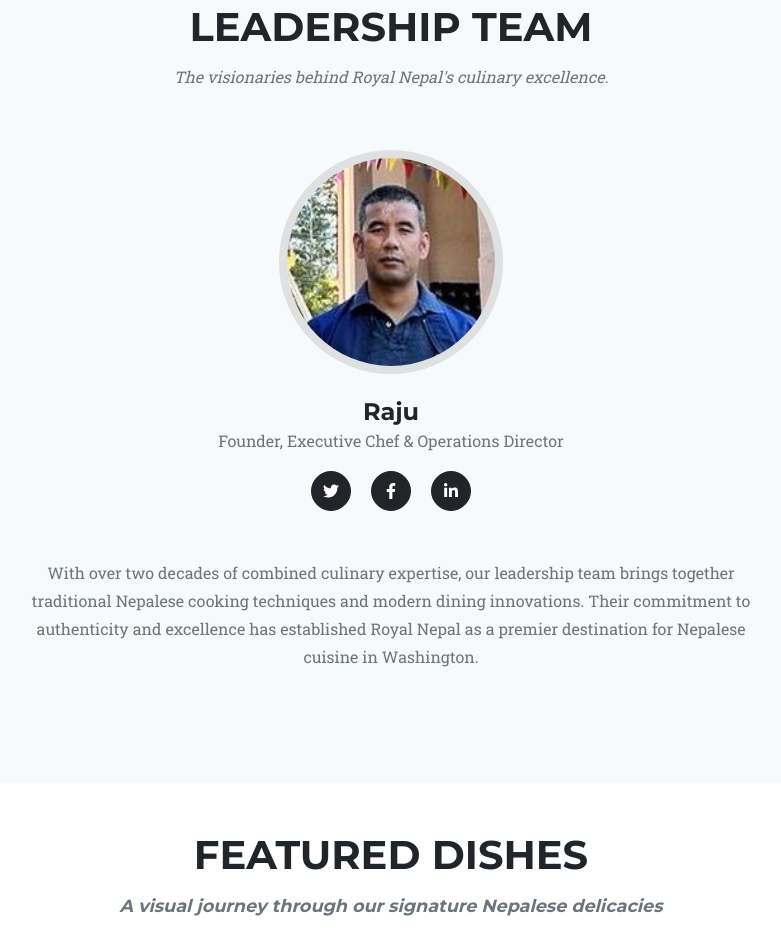
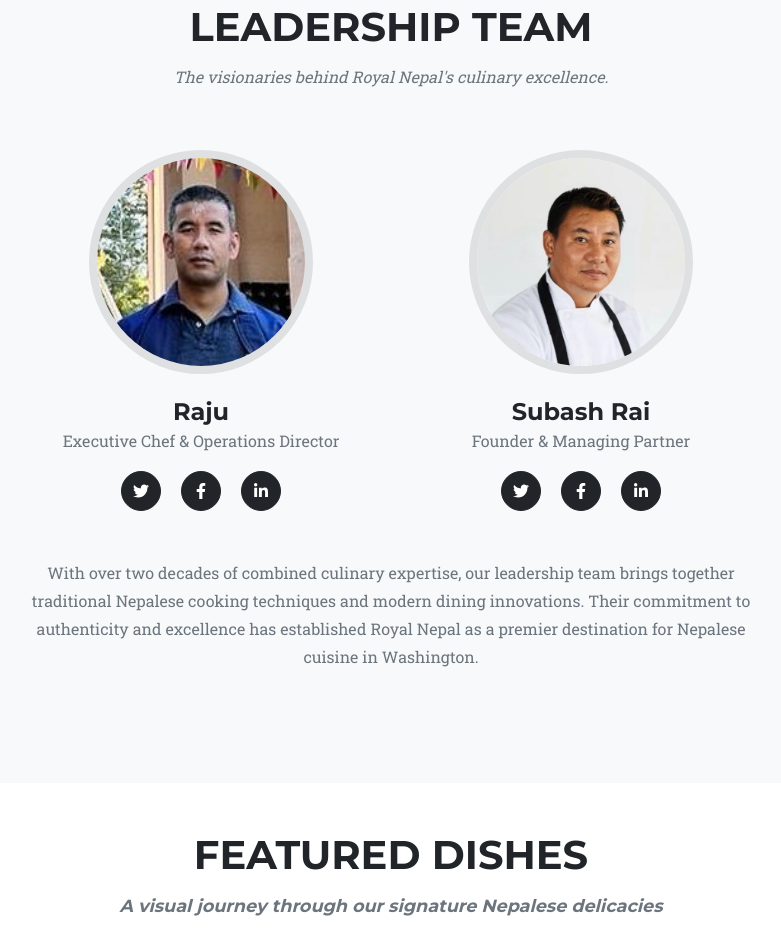
Before and after one commit to RoyalNepal-VA/royalnepalva, a plain HTML site: page index.html in a window 1280 px wide. Shown: the part 5715-6662 px from the top of the page, without its empty margins (249-1030 px from the left). Drawn offline with nearby package versions, Linux system fonts and the light colour scheme.

Commit message:
Update team

```diff
--- a/index.html
+++ b/index.html
@@ -518,24 +518,24 @@
                     <h3 class="section-subheading text-muted">The visionaries behind Royal Nepal's culinary excellence.</h3>
                 </div>
                 <div class="row justify-content-center">
-                    <!-- <div class="col-lg-4">
-                        <div class="team-member">
-                            <img class="mx-auto rounded-circle" src="assets/img/team/1.jpeg" alt="..." />
-                            <h4>Subash Rai</h4>
-                            <p class="text-muted">Founder & Executive Chef</p>
-                            <a class="btn btn-dark btn-social mx-2" href="#!" aria-label="Subash Rai Twitter Profile"><i class="fab fa-twitter"></i></a>
-                            <a class="btn btn-dark btn-social mx-2" href="#!" aria-label="Subash Rai Facebook Profile"><i class="fab fa-facebook-f"></i></a>
-                            <a class="btn btn-dark btn-social mx-2" href="#!" aria-label="Subash Rai LinkedIn Profile"><i class="fab fa-linkedin-in"></i></a>
-                        </div>
-                    </div> -->
                     <div class="col-lg-4">
                         <div class="team-member">
                             <img class="mx-auto rounded-circle" src="assets/img/team/2.jpeg" alt="..." />
                             <h4>Raju</h4>
-                            <p class="text-muted">Founder, Executive Chef & Operations Director</p>
+                            <p class="text-muted">Executive Chef & Operations Director</p>
                             <a class="btn btn-dark btn-social mx-2" href="#!" aria-label="Raju Twitter Profile"><i class="fab fa-twitter"></i></a>
                             <a class="btn btn-dark btn-social mx-2" href="#!" aria-label="Raju Facebook Profile"><i class="fab fa-facebook-f"></i></a>
                             <a class="btn btn-dark btn-social mx-2" href="#!" aria-label="Raju LinkedIn Profile"><i class="fab fa-linkedin-in"></i></a>
+                        </div>
+                    </div>
+                    <div class="col-lg-4">
+                        <div class="team-member">
+                            <img class="mx-auto rounded-circle" src="assets/img/team/1.jpeg" alt="..." />
+                            <h4>Subash Rai</h4>
+                            <p class="text-muted">Founder & Managing Partner</p>
+                            <a class="btn btn-dark btn-social mx-2" href="#!" aria-label="Subash Rai Twitter Profile"><i class="fab fa-twitter"></i></a>
+                            <a class="btn btn-dark btn-social mx-2" href="#!" aria-label="Subash Rai Facebook Profile"><i class="fab fa-facebook-f"></i></a>
+                            <a class="btn btn-dark btn-social mx-2" href="#!" aria-label="Subash Rai LinkedIn Profile"><i class="fab fa-linkedin-in"></i></a>
                         </div>
                     </div>
                 </div>
```
